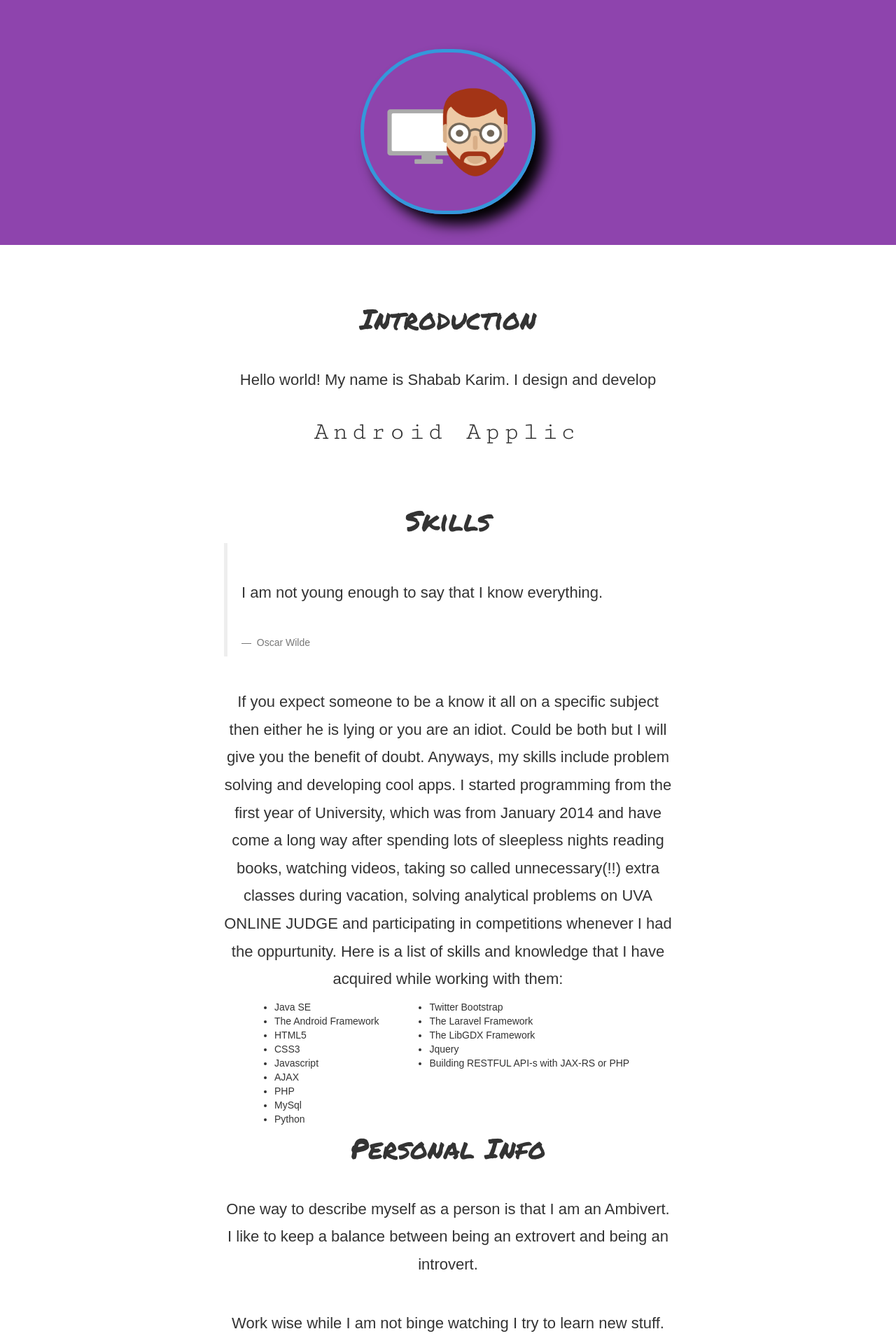
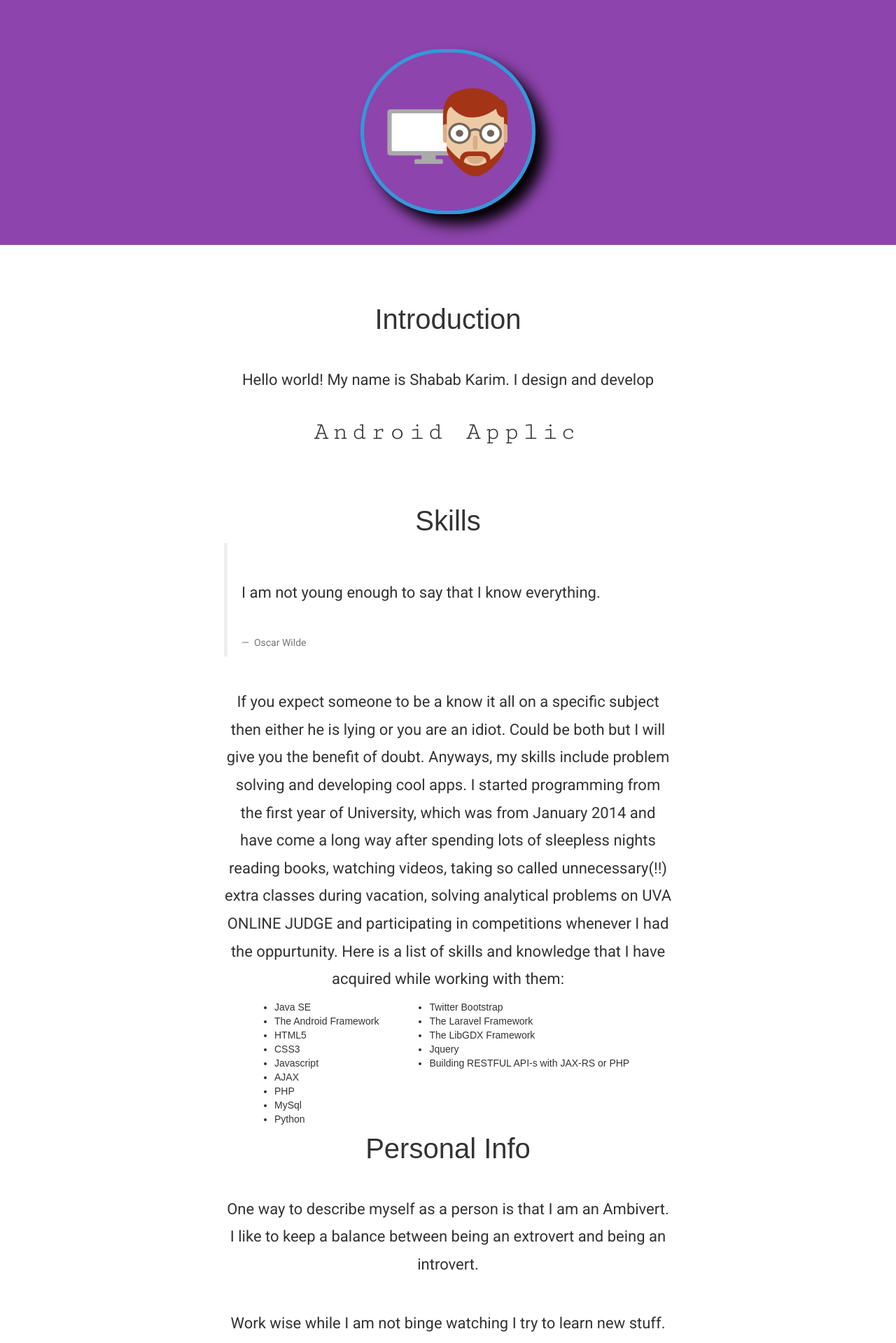
Before and after one commit to shabab477/blog, a Jekyll site: the page profile.html, which Jekyll copies as it is, in a window 1280 px wide. Shown: the top 1919 px of the page at 70% size. Built offline with Jekyll 4.4.1, drawn with Linux system fonts in a browser that asks for light colours; some web fonts are replaced.

Commit message:
changed typography of profile page

```diff
--- a/css/profile.css
+++ b/css/profile.css
@@ -44,15 +44,20 @@
 
 }
 
+div.all-container > div
+{
+  margin-top: 20px;
+}
+
 .my-title
 {
-    font-family: 'Permanent Marker', cursive;
+    font-family: 'Kite One', sans-serif;
     font-size: 40px;
 }
 
 p.my-text, footer
 {
-    font-family: 'Kite One', sans-serif;
+    font-family: 'Roboto', sans-serif;
     font-size: 22px;
     line-height: 180%;
     margin-top: 7%;
--- a/profile.html
+++ b/profile.html
@@ -7,7 +7,8 @@
       <link rel="stylesheet" type="text/css" href="css/profile.css"/>
 
       <!--fonts -->
-      <link href="https://fonts.googleapis.com/css?family=Cutive+Mono|Kite+One|Permanent+Marker" rel="stylesheet">
+      <link href="https://fonts.googleapis.com/css?family=Roboto|Cutive+Mono|Kite+One" rel="stylesheet">
+
 
       <!--Let browser know website is optimized for mobile-->
       <meta name="viewport" content="width=device-width, initial-scale=1.0"/>
@@ -178,21 +179,21 @@
             <div class="form-group">
                 <label class="control-label col-sm-2" for="email">Name:</label>
                 <div class="col-sm-10">
-                  <input placeholder='Your Name' class="form-control" type="text" name="name">
+                  <input required="true" placeholder='Your Name' class="form-control" type="text" name="name">
                 </div>
             </div>
 
             <div class="form-group">
                 <label class="control-label col-sm-2" for="email">Email:</label>
                 <div class="col-sm-10">
-                  <input type="email" placeholder='Your Email' class="form-control" name="_replyto">
+                  <input type="email" placeholder='Your Email' class="form-control" name="_replyto" required="true">
                 </div>
             </div>
 
             <div class="form-group">
                 <label class="control-label col-sm-2" for="email">Message:</label>
                 <div class="col-sm-10">
-                  <textarea maxlength="50" rows='10' name="message" placeholder="Your message" class="form-control"></textarea>
+                  <textarea maxlength="50" rows='10' name="message" placeholder="Your message" class="form-control" required="true"></textarea>
                 </div>
             </div>
 
```
